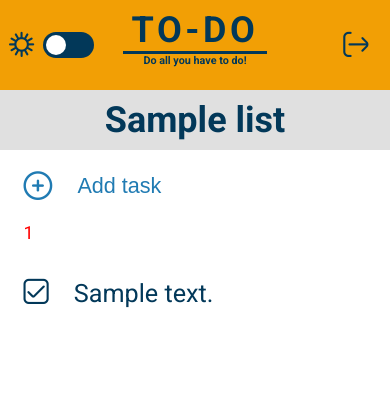
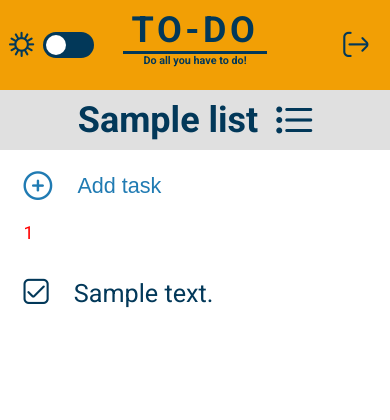
Before and after one commit to tymowskyy/php-to-do, a PHP site: page / in a window 390 px wide. Shown: the top 420 px of the page. Run offline with PHP 8.4, Linux system fonts and the light colour scheme; the visitor is signed in with stand-in values (Sample User, id 1); tables that the repository leaves empty hold one stand-in row (values such as "Sample post").

Commit message:
added icon to menu on mobile and fixed error

```diff
--- a/css/style.css
+++ b/css/style.css
@@ -124,16 +124,12 @@ body.dark .dark-only, .light-only {
     width: 100%;
 }
 
-#menu .error {
-    margin-left: 2rem;
-}
-
 #mask {
     position: absolute;
     overflow: hidden;
     width: 100%;
     transform: translateY(-.2rem);
-    transition: height 1s ease-in-out;
+    transition: height .5s ease-in-out;
     display: none;
 }
 
@@ -145,6 +141,10 @@ body.dark .dark-only, .light-only {
     position: sticky;
     top: 0;
     cursor: pointer;
+    display: flex;
+    flex-direction: row;
+    justify-content: center;
+    align-items: center;
 }
 
 #active-list h3 {
@@ -154,7 +154,11 @@ body.dark .dark-only, .light-only {
     overflow-wrap: break-word;
     display: inline-block;
     word-break: break-word;
-    width: 100%;
+}
+
+#active-list i {
+    padding-left: 1rem;
+    font-size: 2rem;
 }
 
 #hiding-menu {
@@ -216,7 +220,7 @@ body.dark .dark-only, .light-only {
     width: 100%;
     justify-content: space-between;
     align-items: center;
-    padding: .5rem .5rem;
+    padding-top: .5rem;
 }
 
 #add-item {
@@ -430,6 +434,14 @@ i {
 
 @media only screen and (min-width : 992px) {
 
+    #menu .error {
+        margin-left: 1rem;
+    }
+
+    #active-list i {
+        display: none;
+    }
+
     .task {
         width: 40vw;
     }
@@ -493,6 +505,7 @@ i {
 
     #add-list {
         padding-right: 1vw;
+        padding-left: .5rem;
     }
 
     #menu input[type=text] {
--- a/index.php
+++ b/index.php
@@ -66,8 +66,8 @@ $tasks = $db->query($tasksQueryContent)->fetchAll();
     <script src="js/setTheme.js"></script>
     <div id="container">
         <div id="menu">
-            <header id="active-list">
-                <h3 onclick="menu()"><?= $_SESSION['current_list_name'] ?></h3>
+            <header id="active-list" onclick="menu()">
+                <h3><?= $_SESSION['current_list_name'] ?></h3><i class="fi fi-rr-list"></i>
             </header>
             <div id="mask" class="closed-menu">
                 <nav>
```
